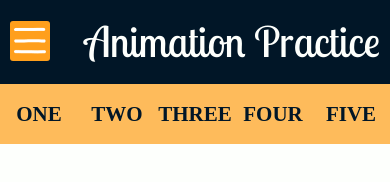
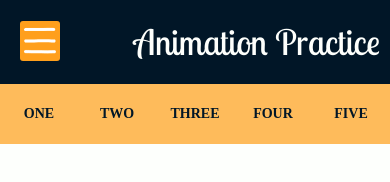
Before and after one commit to Liger-Z/animation-practice, a plain HTML site: page index.html in a window 390 px wide. Both pictures are taken after a click on the button 30 px from the left and 41 px from the top of the page. Drawn offline with Linux system fonts and the light colour scheme; a web font is replaced by a local one.

Commit message:
Second try

```diff
--- a/index.html
+++ b/index.html
@@ -3,7 +3,7 @@
 <head>
   <title>ANIMATION</title>
   <meta charset="UTF-8">
-  <meta name="viewport" content="width=device-wdith, intial-scale=1.0">
+  <meta name="viewport" content="width=device-width, intial-scale=1.0">
   <link rel="stylesheet" href="styles/reset.css">
   <link rel="stylesheet" href="styles/style.css">
   <link rel="stylesheet" href="styles/animation.css">
--- a/styles/style.css
+++ b/styles/style.css
@@ -27,7 +27,7 @@ html, body {
   z-index: 1;
 }
 
-@media (max-width: 450px) {
+@media only screen and (max-width: 450px) {
   #site-header {
     justify-content: right;
   }
@@ -38,9 +38,9 @@ html, body {
   font-size: 4em;
 }
 
-@media (max-width: 450px) {
+@media only screen and (max-width: 450px) {
   .site-header-title {
-    font-size: 3em;
+    font-size: 2.5em;
   }
 }
 
@@ -64,9 +64,9 @@ html, body {
   }
 }
 
-@media (max-width: 450px) {
+@media only screen and (max-width: 450px) {
   #site-nav-button {
-   left: 10px;
+   left: 5%;
   }
 }
 
@@ -95,7 +95,7 @@ html, body {
 
 @media (max-width: 450px) {
   .site-nav-list li {
-    font-size: 1.5em;
+    font-size: 1em;
   }
 }
 
```
